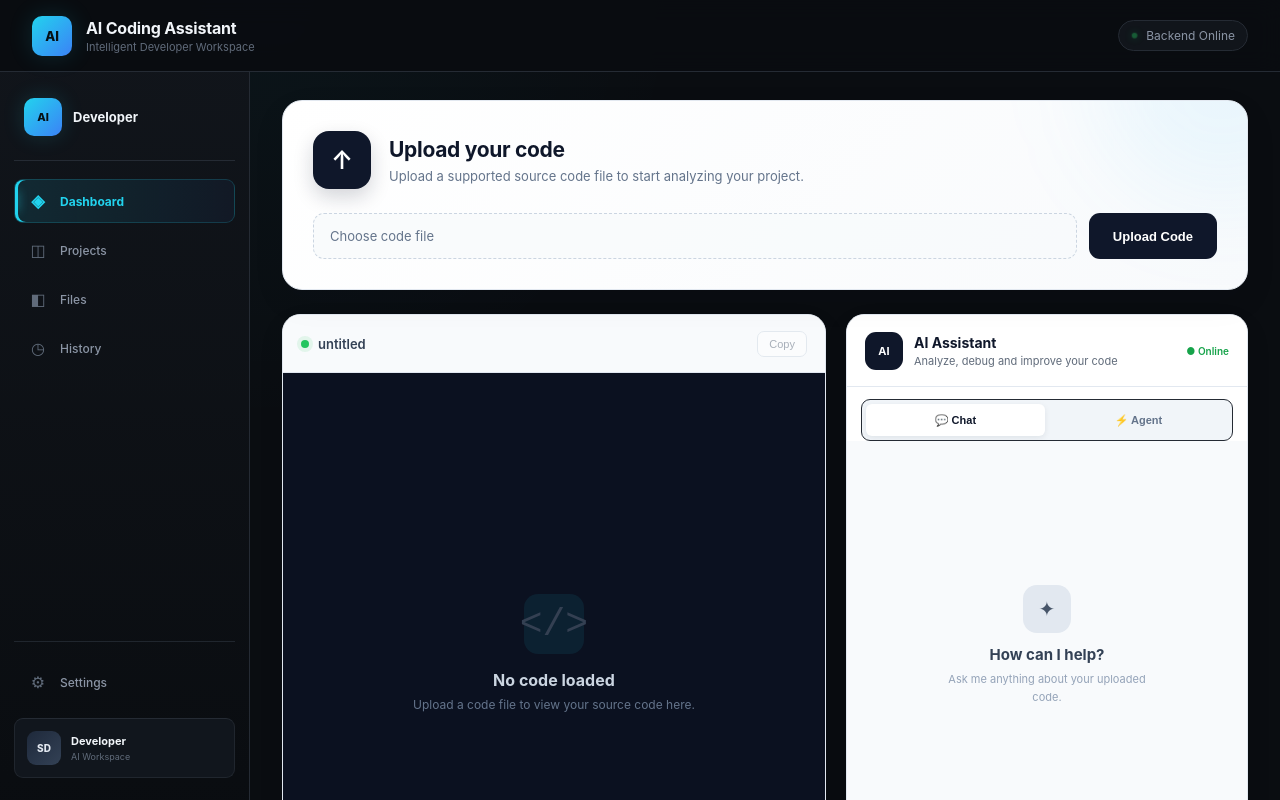
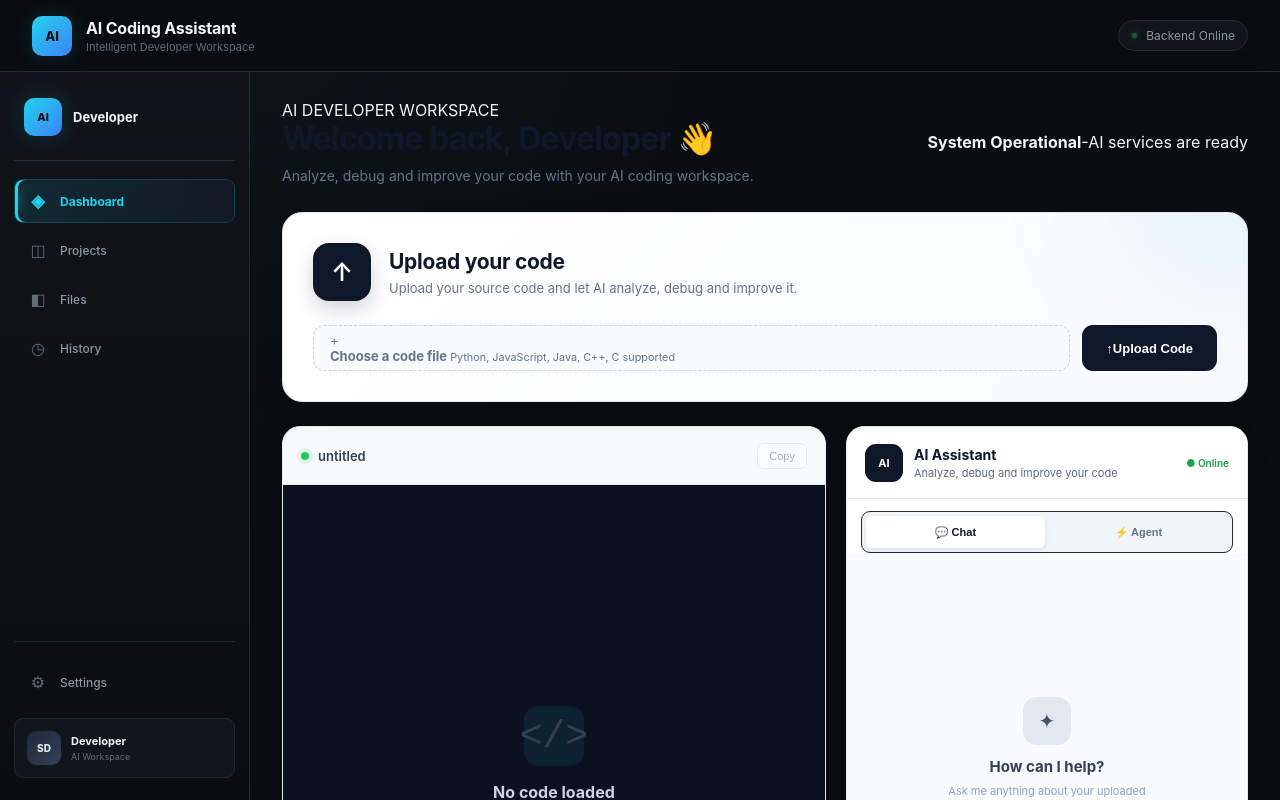
Before and after one commit to shreyanshdubeyy/AI-Coding-Agent, a React app in the folder frontend/: page / in a window 1280 px wide. Shown: the top 800 px of the page. Built offline with nearby package versions, Linux system fonts and the light colour scheme; the HTML template or start-up script is replaced by a standard one.

Commit message:
Add modern dashboard entrance animations

```diff
--- a/frontend/src/App.jsx
+++ b/frontend/src/App.jsx
@@ -347,7 +347,7 @@ ${response.data.ai_report}`
   return (
 
 
-    <div className="app">
+    <div className="app dashboard-enter">
 
 
       {/* =================================
@@ -587,13 +587,50 @@ ${response.data.ai_report}`
         ================================= */}
 
 
-        <main className="workspace">
+        <main className="workspace workspace-animate">
 
   {activePage === "dashboard" && (
     <>
            {/* =================================
-    DASHBOARD OVERVIEW
+    DASHBOARD WELCOME HEADER
 ================================= */}
+
+<div className="dashboard-welcome">
+
+  <div className="welcome-content">
+
+    <span className="welcome-eyebrow">
+      AI DEVELOPER WORKSPACE
+    </span>
+
+    <h1>
+      Welcome back, Developer <span>👋</span>
+    </h1>
+
+    <p>
+      Analyze, debug and improve your code with your AI coding workspace.
+    </p>
+
+  </div>
+
+
+  <div className="system-status-card">
+
+    <span className="system-status-dot"></span>
+
+    <div>
+      <strong>
+        System Operational
+      </strong>
+
+      <span>
+         -AI services are ready
+      </span>
+    </div>
+
+  </div>
+
+</div>
 
 
 
@@ -608,8 +645,8 @@ ${response.data.ai_report}`
 
 
               <div className="upload-icon">
-                ↑
-              </div>
+  <span>↑</span>
+</div>
 
 
               <div>
@@ -619,9 +656,8 @@ ${response.data.ai_report}`
                 </h2>
 
                 <p>
-                  Upload a supported source code file
-                  to start analyzing your project.
-                </p>
+  Upload your source code and let AI analyze, debug and improve it.
+</p>
 
               </div>
 
@@ -649,17 +685,29 @@ ${response.data.ai_report}`
                 />
 
 
-                <span>
-
-                  {file
-
-                    ? file.name
-
-                    : "Choose code file"
-
-                  }
-
-                </span>
+                <div className="file-picker-content">
+
+  <span className="file-picker-icon">
+    +
+  </span>
+
+  <div>
+    <strong>
+      {file
+        ? file.name
+        : "Choose a code file"
+      }
+    </strong>
+
+    <small>
+      {file
+        ? "File selected and ready to upload"
+        : " Python, JavaScript, Java, C++, C supported"
+      }
+    </small>
+  </div>
+
+</div>
 
 
               </label>
@@ -674,7 +722,11 @@ ${response.data.ai_report}`
 
               >
 
-                Upload Code
+               <span className="upload-button-icon">
+  ↑
+</span>
+
+Upload Code
 
               </button>
 
```
